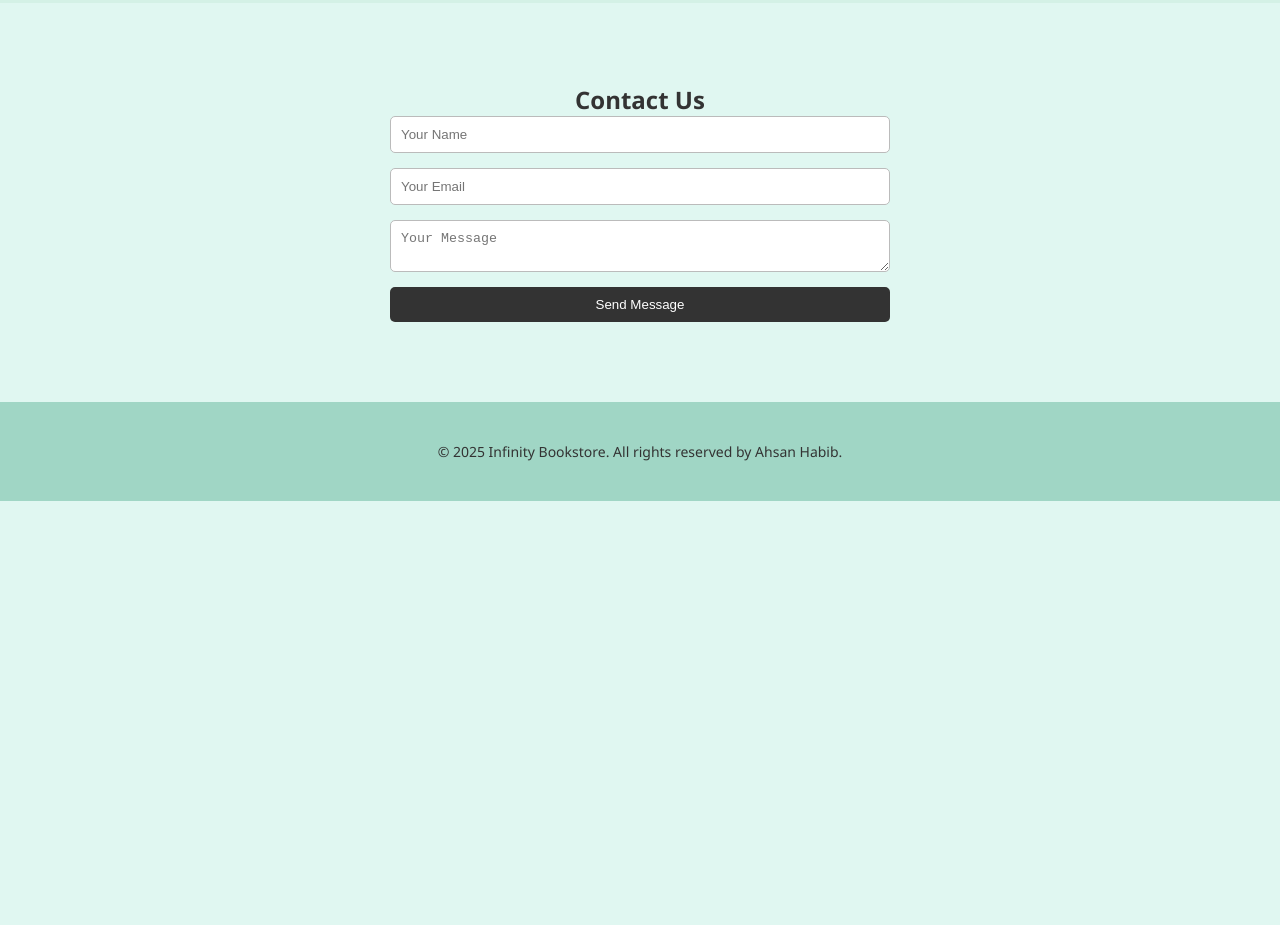
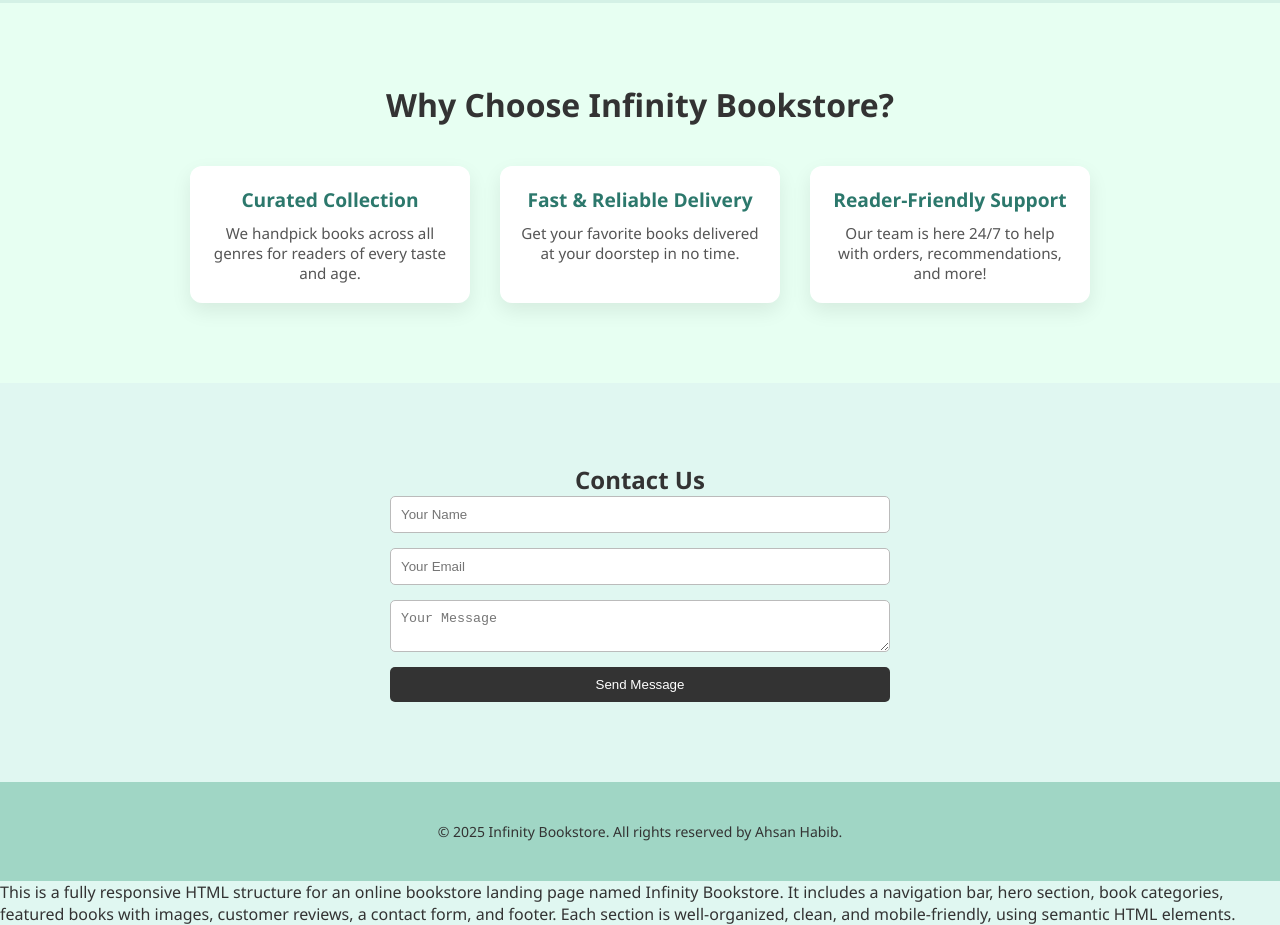
Before and after one commit to bdahsan1999wd/infinity-bookstore, a plain HTML site: page index.html in a window 1280 px wide. Shown: the part 1490-2415 px from the top of the page. Before the commit the page ends 1991 px from the top, so only its background shows below. Drawn offline with Linux system fonts and the light colour scheme.

Commit message:
why choose us section added

```diff
--- a/index.html
+++ b/index.html
@@ -93,6 +93,27 @@
         </div>
     </section>
 
+    <!-- Why Choose Us Section -->
+    <section class="why-choose-us">
+        <div class="container">
+            <h2 class="section-title animate-fade-up">Why Choose Infinity Bookstore?</h2>
+            <div class="reasons-grid">
+                <div class="reason-card animate-slide-left">
+                    <h3>Curated Collection</h3>
+                    <p>We handpick books across all genres for readers of every taste and age.</p>
+                </div>
+                <div class="reason-card animate-fade-in">
+                    <h3>Fast & Reliable Delivery</h3>
+                    <p>Get your favorite books delivered at your doorstep in no time.</p>
+                </div>
+                <div class="reason-card animate-slide-right">
+                    <h3>Reader-Friendly Support</h3>
+                    <p>Our team is here 24/7 to help with orders, recommendations, and more!</p>
+                </div>
+            </div>
+        </div>
+    </section>
+
     <!-- Contact Section -->
     <section id="contact" class="contact">
         <div class="container">
@@ -141,6 +162,11 @@
 
     </script>
 
+    <p>This is a fully responsive HTML structure for an online bookstore landing page named Infinity Bookstore. It
+        includes a navigation bar, hero section, book categories, featured books with images, customer reviews, a
+        contact form, and footer. Each section is well-organized, clean, and mobile-friendly, using semantic HTML
+        elements.</p>
+
 </body>
 
 </html>
--- a/style.css
+++ b/style.css
@@ -201,3 +201,107 @@ nav.navbar {
   height: 100%;
   border-radius: 4px;
 }
+
+/* === Why Choose Us Section === */
+.why-choose-us {
+  background-color: #e7fff2;
+  padding: 60px 20px;
+  text-align: center;
+}
+
+.why-choose-us .section-title {
+  font-size: 2rem;
+  margin-bottom: 40px;
+  color: #333;
+}
+
+.reasons-grid {
+  display: flex;
+  flex-wrap: wrap;
+  justify-content: center;
+  gap: 30px;
+}
+
+.reason-card {
+  background: white;
+  padding: 20px;
+  border-radius: 12px;
+  width: 280px;
+  box-shadow: 0 8px 20px rgba(0, 0, 0, 0.08);
+  transition: transform 0.3s ease, box-shadow 0.3s ease;
+}
+
+.reason-card h3 {
+  font-size: 1.2rem;
+  color: #2c786c;
+  margin-bottom: 10px;
+}
+
+.reason-card p {
+  font-size: 0.95rem;
+  color: #555;
+}
+
+.reason-card:hover {
+  transform: translateY(-5px);
+  box-shadow: 0 12px 30px rgba(0, 0, 0, 0.1);
+}
+
+/* === Animations === */
+@keyframes fade-up {
+  0% {
+    opacity: 0;
+    transform: translateY(20px);
+  }
+  100% {
+    opacity: 1;
+    transform: translateY(0);
+  }
+}
+
+@keyframes fade-in {
+  0% {
+    opacity: 0;
+  }
+  100% {
+    opacity: 1;
+  }
+}
+
+@keyframes slide-left {
+  0% {
+    opacity: 0;
+    transform: translateX(-30px);
+  }
+  100% {
+    opacity: 1;
+    transform: translateX(0);
+  }
+}
+
+@keyframes slide-right {
+  0% {
+    opacity: 0;
+    transform: translateX(30px);
+  }
+  100% {
+    opacity: 1;
+    transform: translateX(0);
+  }
+}
+
+.animate-fade-up {
+  animation: fade-up 1s ease forwards;
+}
+
+.animate-fade-in {
+  animation: fade-in 1.5s ease forwards;
+}
+
+.animate-slide-left {
+  animation: slide-left 1s ease forwards;
+}
+
+.animate-slide-right {
+  animation: slide-right 1s ease forwards;
+}
```
